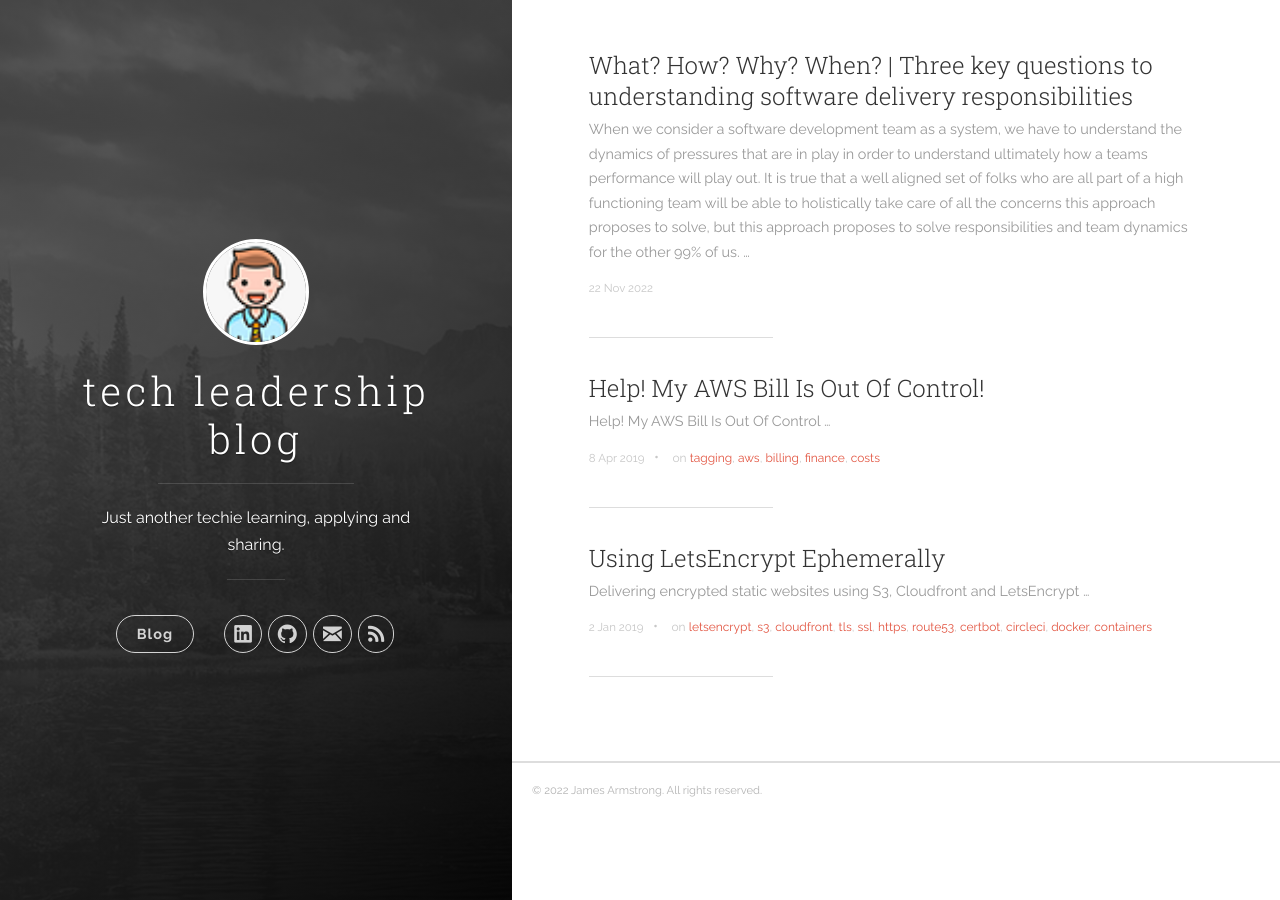
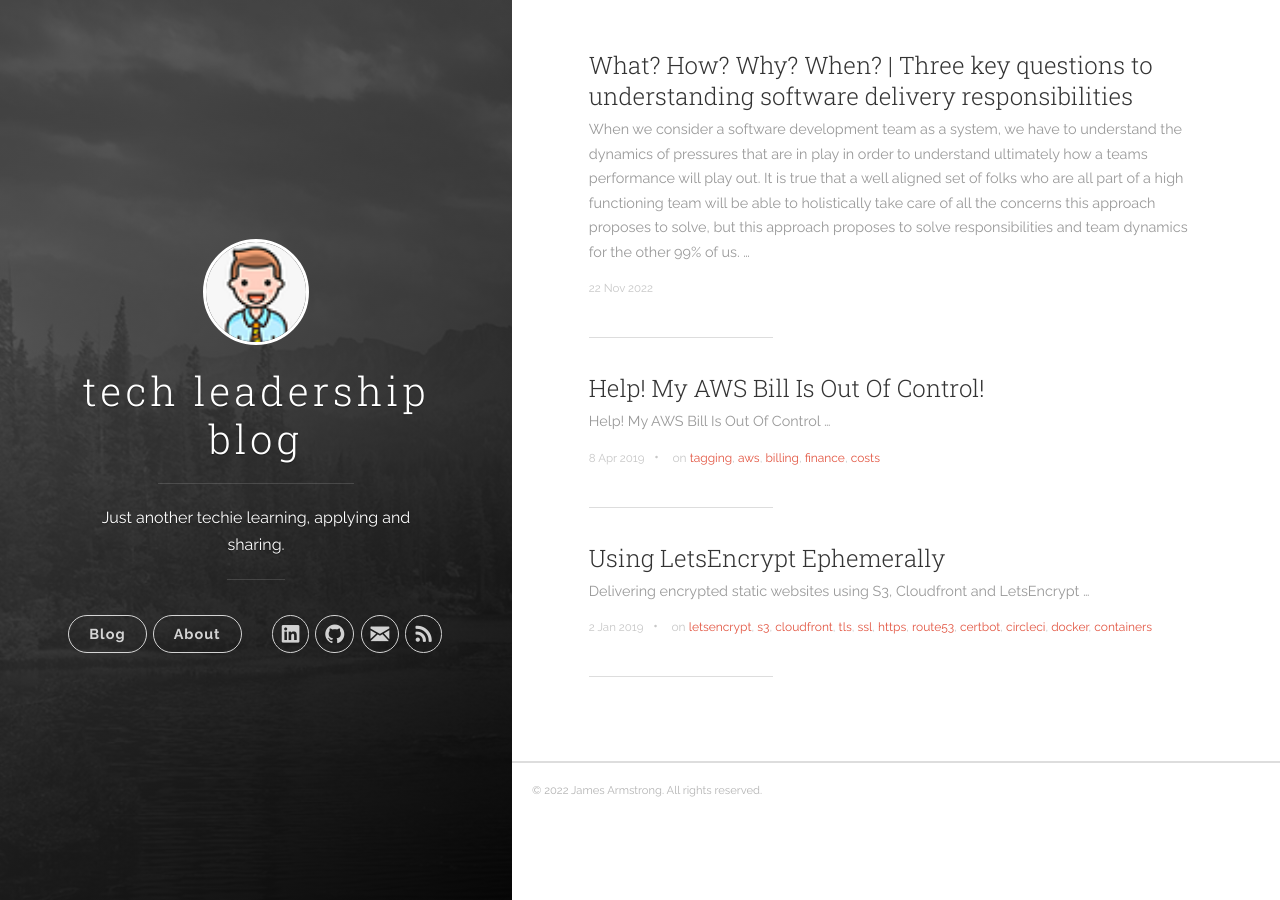
Before and after one commit to nomadicj/nomadicj.github.io, a Jekyll site: the page built from index.html, in a window 1280 px wide. Built offline with Jekyll 4.4.1, drawn with Linux system fonts in a browser that asks for light colours; the list of posts is cut into pages by our own code.

```diff
--- a/_includes/header.html
+++ b/_includes/header.html
@@ -21,6 +21,12 @@
           <nav class="cover-navigation cover-navigation--primary">
             <ul class="navigation">
               <li class="navigation__item"><a href="{{ site.baseurl }}/#blog" title="link to {{ site.title }} blog" class="blog-button">Blog</a></li>
+            </ul>
+          </nav>
+
+          <nav class="cover-navigation cover-navigation--primary">
+            <ul class="navigation">
+              <li class="navigation__item"><a href="{{ site.baseurl }}/#about" title="link to {{ site.title }} about me" class="about-button">About</a></li>
             </ul>
           </nav>
 
```
Also changed, not shown: 8 other files.
